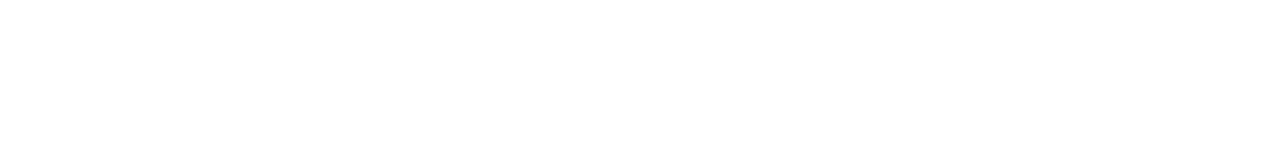
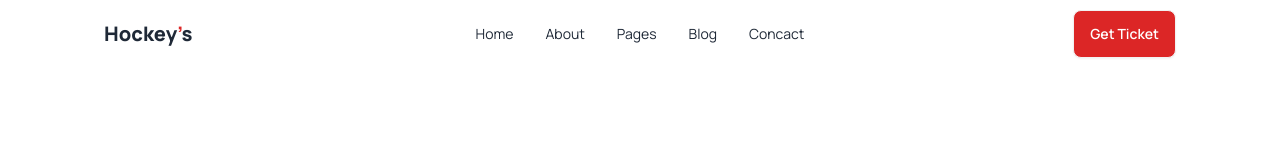
Before and after one commit to MUSTAKIMBIN/assignment-three, a plain HTML site: page index.html in a window 1280 px wide. Drawn offline with nearby package versions, Linux system fonts and the light colour scheme.

Commit message:
complited nav section

```diff
--- a/index.html
+++ b/index.html
@@ -21,21 +21,57 @@
     <script src="https://cdn.tailwindcss.com"></script>
     <style>
         .section-title{
-            font-family: 'Manrope', sans-serif;
-            font-size: 3rem;
+            font-size: 2rem;
             text-align: center;
             font-weight: 800;
+            color: #131318;
         };
         .para-font{
-            font-family: 'Manrope', sans-serif;
             font-size: 0.9rem;
             color: #13131899;
         }
+        .main-font{
+            font-family: 'Manrope', sans-serif;
+        }
     </style>
   </head>
-  <body>
-    <header></header>
-    <main></main>
+  <body class="main-font">
+    <header class="container px-4 lg:px-24">
+        <!-- nav section -->
+        <div class="navbar bg-base-100">
+            <div class="navbar-start">
+              <div class="dropdown">
+                <div tabindex="0" role="button" class="btn btn-ghost lg:hidden">
+                  <svg xmlns="http://www.w3.org/2000/svg" class="h-5 w-5" fill="none" viewBox="0 0 24 24" stroke="currentColor"><path stroke-linecap="round" stroke-linejoin="round" stroke-width="2" d="M4 6h16M4 12h8m-8 6h16" /></svg>
+                </div>
+                <ul tabindex="0" class="menu menu-sm dropdown-content mt-3 z-[1] p-2 shadow bg-base-100 rounded-box w-52">
+                  <li><a>Home</a></li>
+                  <li><a>About</a></li>
+                  <li><a>Pages</a></li>
+                  <li><a>Blog</a></li>
+                  <li><a>Concact</a></li>
+                </ul>
+              </div>
+              <a class="text-xl font-extrabold lg:section-title">Hockey<span class="text-red-600">’</span>s</a>
+            </div>
+            <div class="navbar-center hidden lg:flex">
+              <ul class="menu menu-horizontal px-1">
+                <li><a>Home</a></li>
+                  <li><a>About</a></li>
+                  <li><a>Pages</a></li>
+                  <li><a>Blog</a></li>
+                  <li><a>Concact</a></li>
+              </ul>
+            </div>
+            <div class="navbar-end">
+              <a class="btn bg-red-600 text-white">Get Ticket</a>
+            </div>
+          </div>
+
+    </header>
+    <main>
+
+    </main>
     <footer></footer>
   </body>
 </html>
```
